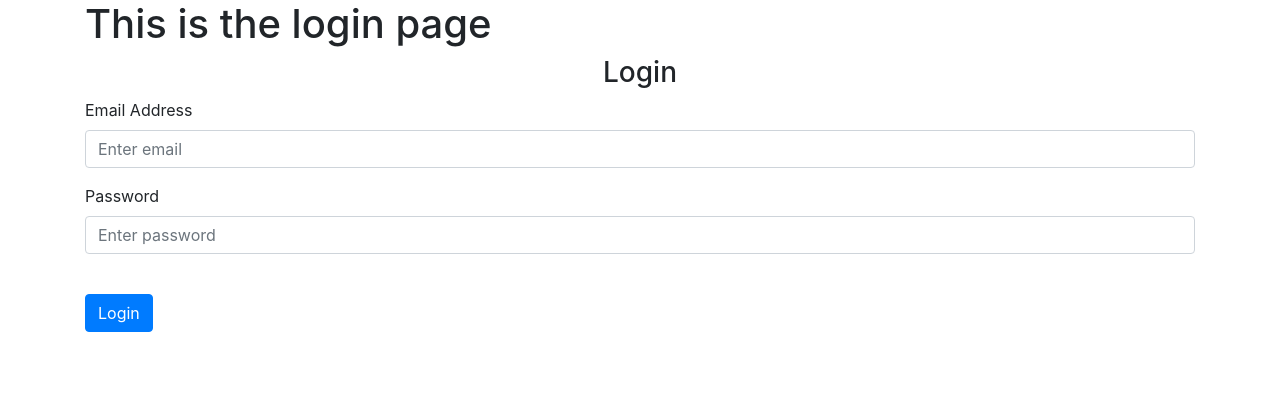
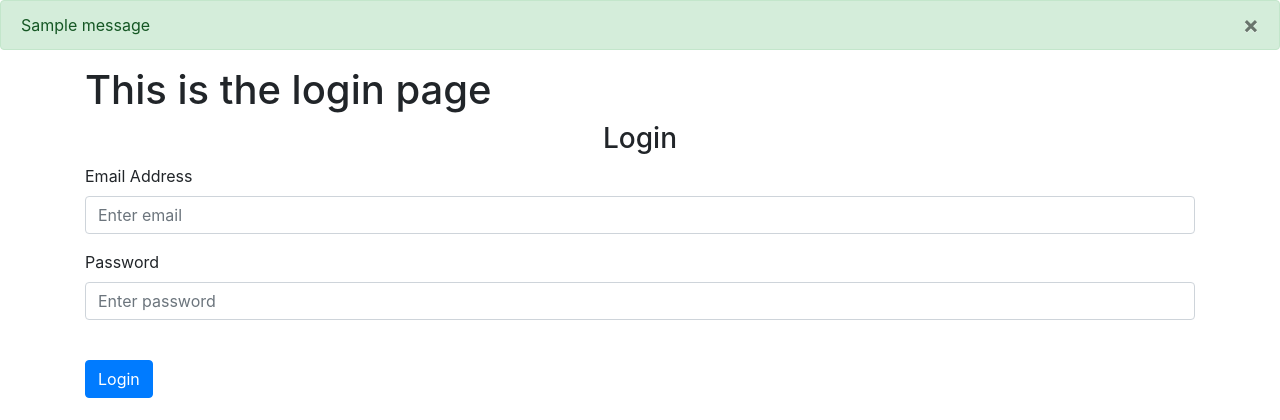
Before and after one commit to temaivanov/cocoa, a Flask app: page /auth/login in a window 1280 px wide. Shown: the part 56-476 px from the top of the page. Run offline with Flask 3, Linux system fonts and the light colour scheme; one stand-in notice (Sample message) is shown; some libraries are stand-ins or nearby versions.

Commit message:
intruoducing flask's flashed messages

```diff
--- a/website/auth.py
+++ b/website/auth.py
@@ -1,10 +1,29 @@
-from flask import Blueprint, render_template, request
+from flask import Blueprint, render_template, request, flash
 
 auth = Blueprint('auth', __name__)
 
 #here we get do define what methods each endpoint can process. By default, they all can only process GET.
-@auth.route('/signup')
+@auth.route('/signup', methods=['GET', 'POST'])
 def signup():
+    if request.method == 'POST':
+        email = request.form.get('email')
+        firstName = request.form.get('firstName')
+        password1 = request.form.get('password1')
+        password2 = request.form.get('password2')
+
+        #here I introduced the flash messages from flask. Here =flash= is just an intention, and this conent will not go eve into the console.
+        #to render the text of a notifiaction, describe the template and conditions of a notification in the base HTML
+        if len(email) < 7:
+            flash('Email address must contain at least 7 characters', category = 'error')
+        elif len(firstName) < 1:
+            flash('The firstname should be at least one character', category = 'error')
+        elif len(password1) < 5:
+            flash('Password length should be at least 5 characters', category = 'error')
+        elif password1 != password2:
+            flash('Passwords do not match' , category = 'error')
+        else:
+            flash('Success!', category = 'success')
+
     return render_template("signup.html")
 
 @auth.route('/login', methods=['GET', 'POST'])
--- a/website/templates/base.html
+++ b/website/templates/base.html
@@ -35,10 +35,31 @@
           <a class="nav-item nav-link" id="home" href="/">Home</a>
           <a class="nav-item nav-link" id="logout" href="/logout">Logout</a>
           <a class="nav-item nav-link" id="login" href="/auth/login">Login</a>
-            <a class="nav-item nav-link" id="signUp" href="/auth/signup">Sign Up</a>
+          <a class="nav-item nav-link" id="signUp" href="/auth/signup"
+            >Sign Up</a
+          >
         </div>
       </div>
     </nav>
+    <!--I want my notifications to be flashed belove the nav bar, therefore i place the following code here:-->
+    {% with messages = get_flashed_messages(with_categories=true) %} {% if
+    messages %}
+    <!--if we have any messages raised from auth.py at all-->
+    {% for category, message in messages %} {% if category == 'error' %}
+    <div class="alert alert-danger alter-dismissable fade show" role="alert">
+      {{ message }}
+      <button type="button" class="close" data-dismiss="alert">
+        <span aria-hidden="true">&times;</span>
+      </button>
+    </div>
+    {% else %}
+    <div class="alert alert-success alter-dismissable fade show" role="alert">
+      {{ message }}
+      <button type="button" class="close" data-dismiss="alert">
+        <span aria-hidden="true">&times;</span>
+      </button>
+    </div>
+    {% endif %} {% endfor %} {% endif %} {% endwith %}
     <div class="container">{% block content %} {% endblock %}</div>
     <!--these scripts will load the havascript related to the Bootstrap-->
     <!--not critical scripts, therefore put it at the very bottom of the html-->
@@ -58,3 +79,4 @@
       crossorigin="anonymous"
     ></script>
   </body>
+</html>
--- a/website/templates/login.html
+++ b/website/templates/login.html
@@ -15,7 +15,7 @@
           />
         </div>
         <div class="form-group">
-          <label for="passworddd">Password</label>
+          <label for="password">Password</label>
           <input
             type="password"
             class="form-control"
```
Lines whose indentation alone changed are shown as unchanged.
